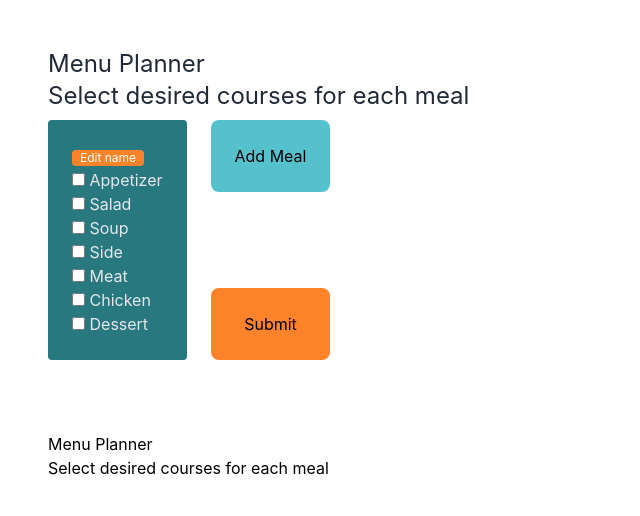
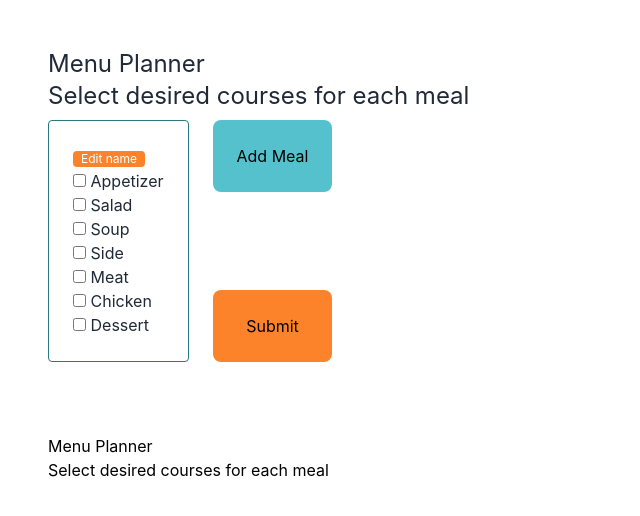
Before and after one commit to cwachss/cooking-planner, a React (Create React App) app: page / in a window 1280 px wide. Shown: the top 516 px of the page, without its empty margins (0-640 px from the left). Built offline with nearby package versions, Linux system fonts and the light colour scheme.

Commit message:
border change

```diff
--- a/src/App.js
+++ b/src/App.js
@@ -4,12 +4,13 @@ import { SelectSection } from "./components/SelectSection";
 import { MenuSection } from "./components/MenuSection";
 // import { CookingSection } from "./components/CookingSection";
 import { useEffect, useState } from "react";
+import { getRecipe } from "./api/getRecipe";
 
 function App() {
   const [menus, setMenus] = useState([{ category: "Chicken" }]);
 
   useEffect(() => {
-    console.log(menus);
+    getRecipe().then((resp) => console.log(resp))
   }, [menus]);
 
   return (
--- a/src/components/CategorySelect.jsx
+++ b/src/components/CategorySelect.jsx
@@ -3,7 +3,6 @@ import { getRecipe } from "../api/getRecipe";
 
 export const CategorySelect = (props, { menus, setMenus }) => {
   const [checked, setChecked] = useState();
-
 
   const categories = [
     "Appetizer",
@@ -15,10 +14,8 @@ export const CategorySelect = (props, { menus, setMenus }) => {
     "Dessert",
   ];
 
-
-
   return (
-    <div className="rounded bg-[#287880] text-gray-200 p-6">
+    <div className="rounded border border-[#287880] text-gray-800 p-6">
       <h1>
         {props.title}{" "}
         <button className="text-xs rounded bg-[#fc8329] text-white px-2">
@@ -34,7 +31,9 @@ export const CategorySelect = (props, { menus, setMenus }) => {
                   type="checkbox"
                   name=""
                   id=""
-                  onChange={() => props.setCategories(...props.menuCategories, i)}
+                  onChange={() =>
+                    props.setCategories(...props.menuCategories, i)
+                  }
                 />{" "}
                 {i}
               </label>
```
